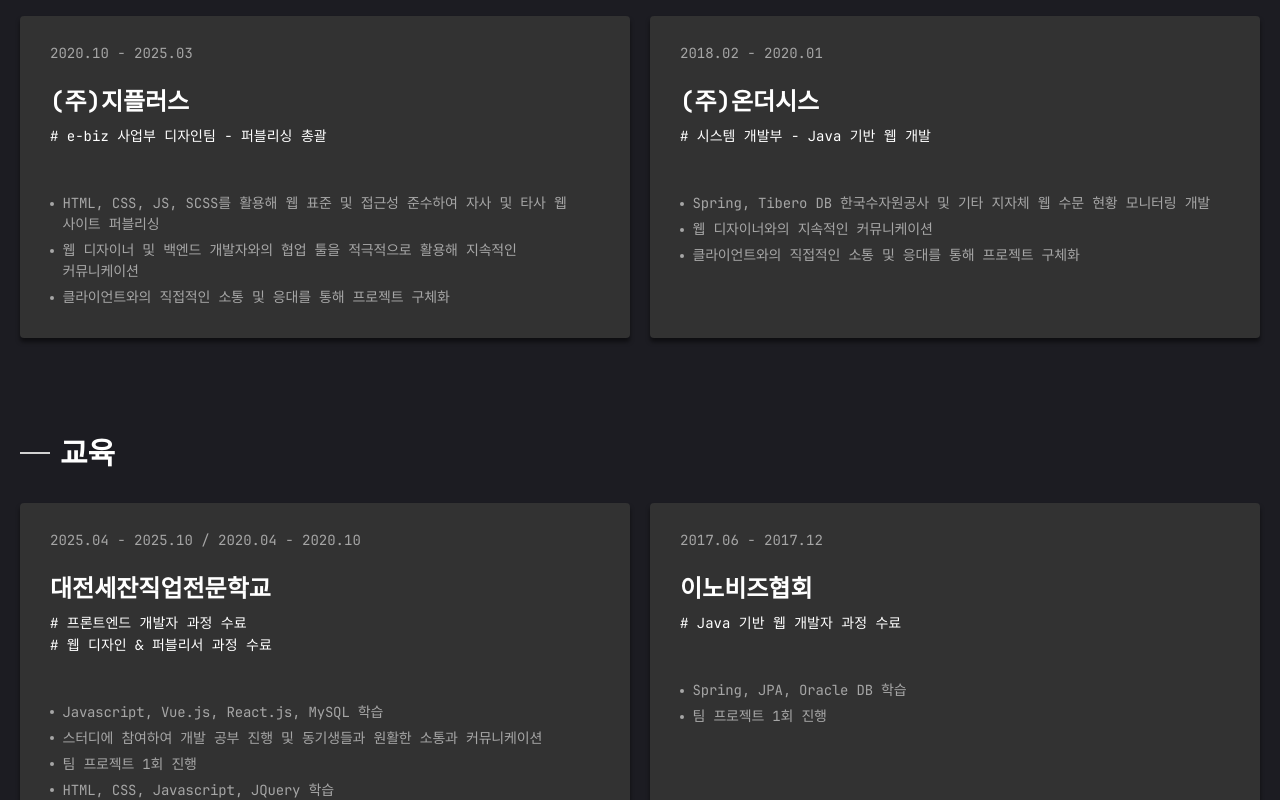
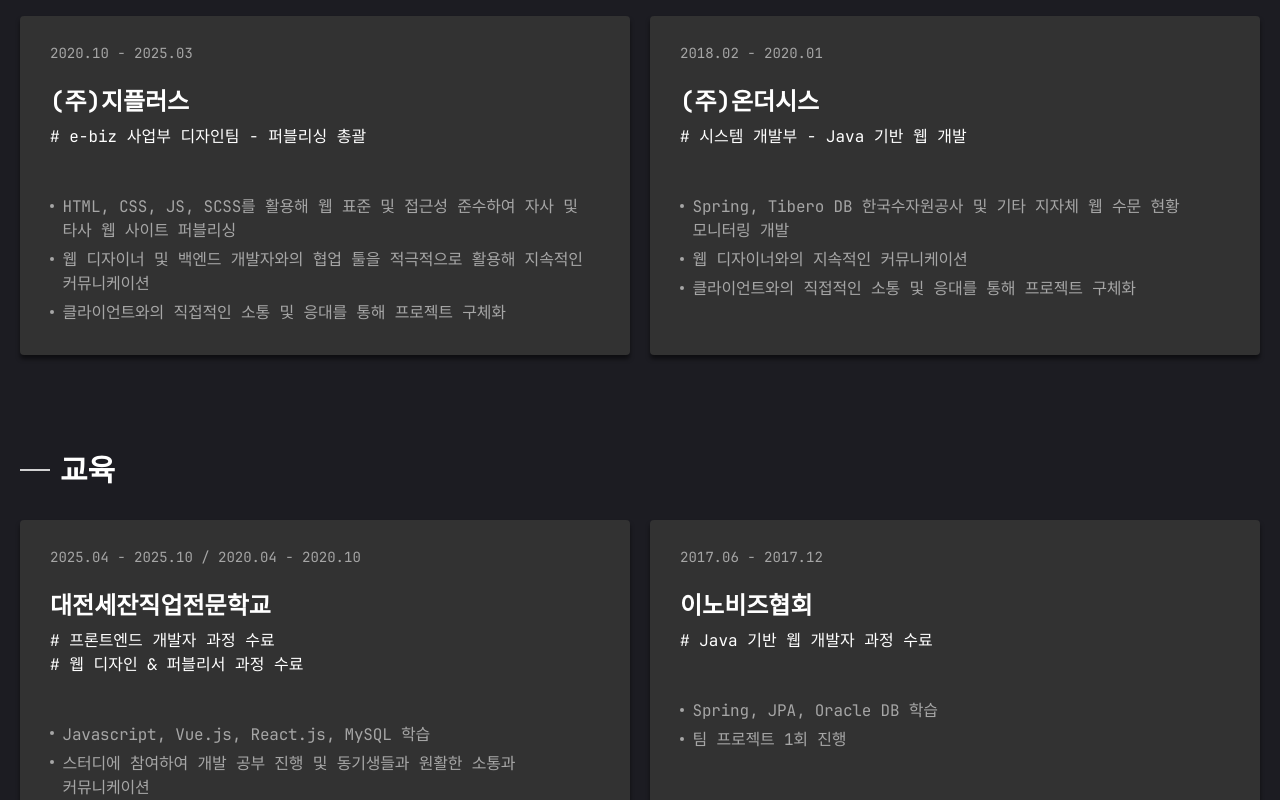
Before and after one commit to JeongJae1203/portfolio, a React (Vite) app: page / in a window 1280 px wide. Shown: the part 1640-2440 px from the top of the page. Built offline with nearby package versions, Linux system fonts and the light colour scheme.

Commit message:
design : modify about comment font size

```diff
--- a/src/components/about/About.module.scss
+++ b/src/components/about/About.module.scss
@@ -379,6 +379,20 @@
   .cont {
     grid-template-columns: repeat(2, 1fr);
     gap: 2rem;
+
+    .title__wrap {
+      .department {
+        font-size: 1.6rem;
+      }
+    }
+
+    .charge__list {
+      > li {
+        span {
+          font-size: 1.6rem;
+        }
+      }
+    }
   }
 
   .keyword__title {
```
